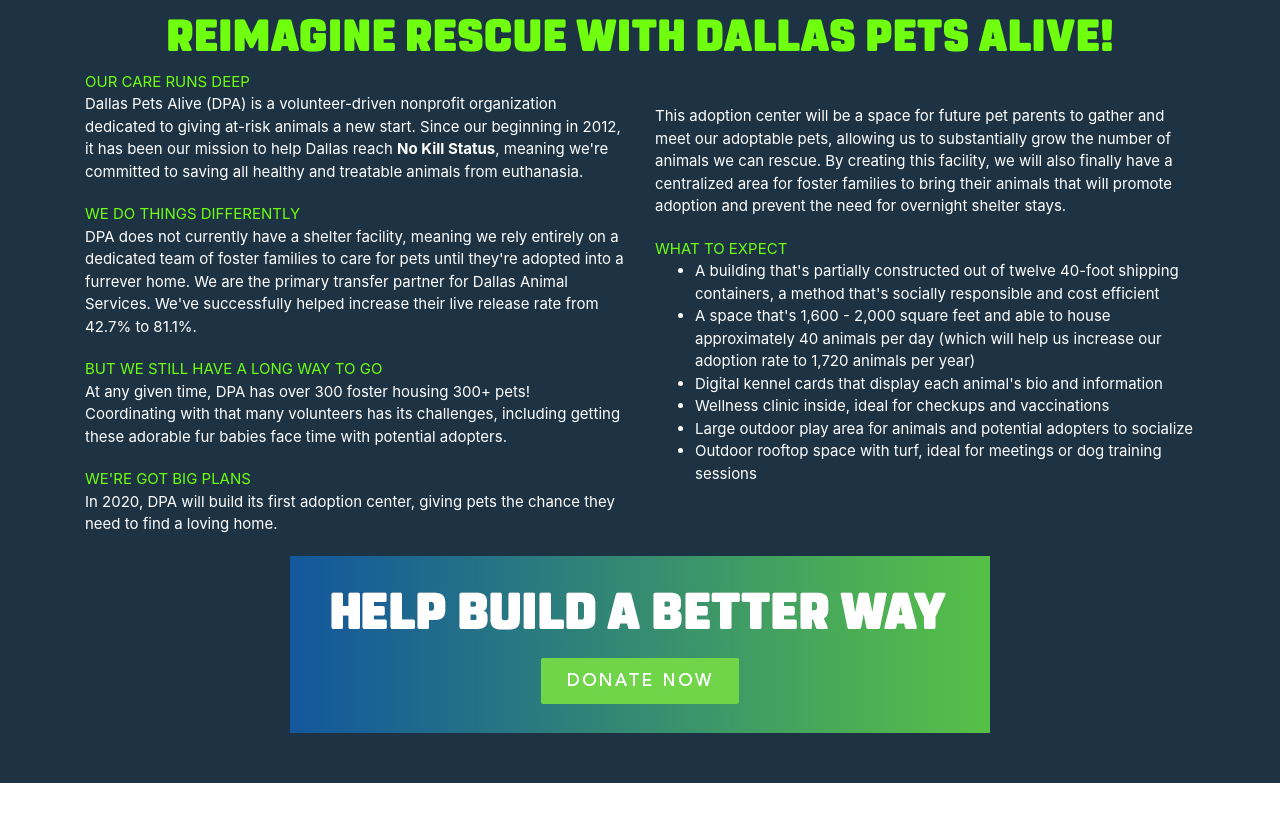
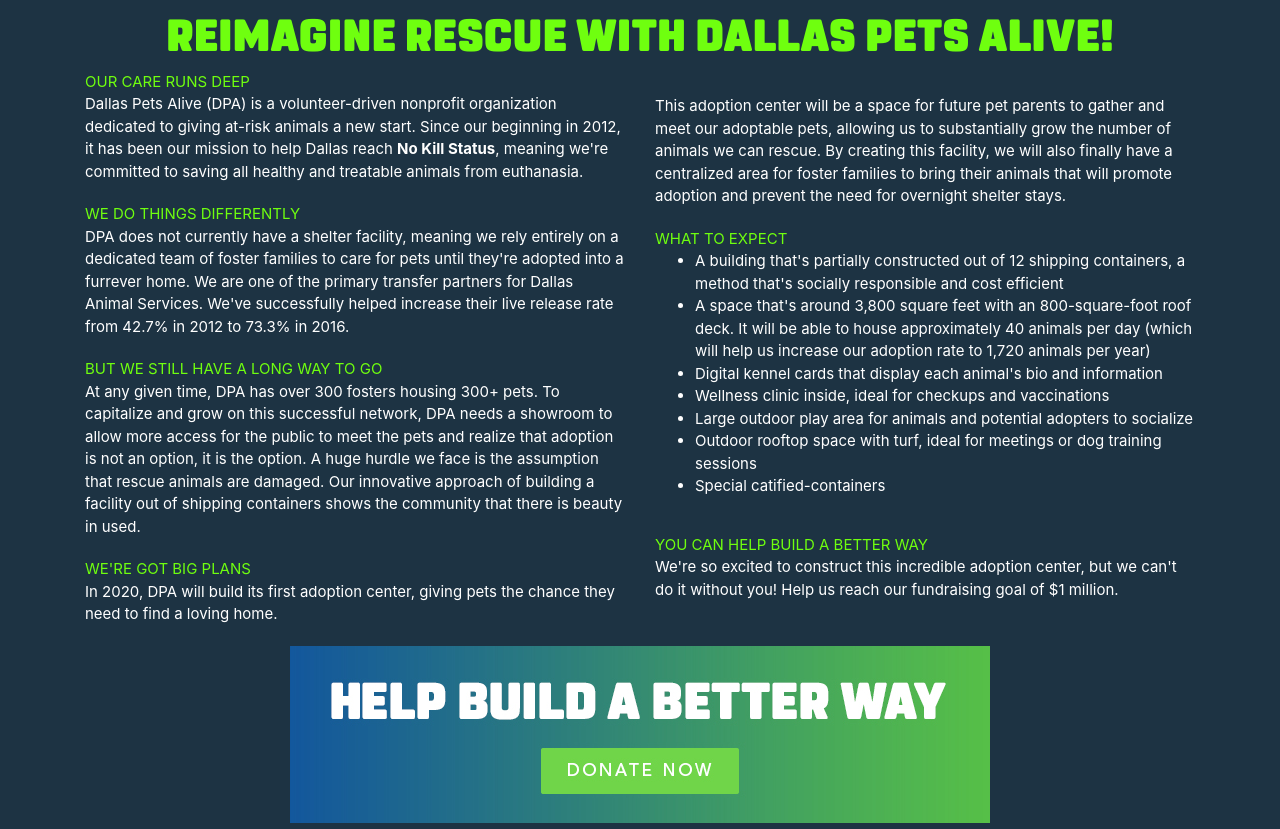
Before and after one commit to DallasPetsAlive/Build-a-Better-Way, a website: page index.html in a window 1280 px wide. Shown: the part 814-1643 px from the top of the page. Drawn offline with Linux system fonts and the light colour scheme; grey boxes are pictures that could not be loaded.

Commit message:
Update text and add email

```diff
--- a/index.html
+++ b/index.html
@@ -85,17 +85,20 @@
             </div>
             <div class="about-txt">
               DPA does not currently have a shelter facility, meaning we rely entirely on a dedicated team of foster
-              families to care for pets until they're adopted into a furrever home. We are the primary transfer partner
-              for Dallas Animal Services. We've successfully helped increase their live release rate from 42.7% to
-              81.1%.
+              families to care for pets until they're adopted into a furrever home. We are one of the primary transfer partners
+              for Dallas Animal Services. We've successfully helped increase their live release rate from 42.7% in 2012 to
+              73.3% in 2016.
             </div>
 
             <div class="small-green-title" style="padding-top: 20px;">
               BUT WE STILL HAVE A LONG WAY TO GO
             </div>
             <div class="about-txt">
-              At any given time, DPA has over 300 foster housing 300+ pets! Coordinating with that many volunteers has
-              its challenges, including getting these adorable fur babies face time with potential adopters.
+              At any given time, DPA has over 300 fosters housing 300+ pets. To capitalize and grow on this successful
+              network, DPA needs a showroom to allow more access for the public to meet the pets and realize that
+              adoption is not an option, it is the option. A huge hurdle we face is the assumption that rescue
+              animals are damaged. Our innovative approach of building a facility out of shipping containers shows
+              the community that there is beauty in used.
             </div>
 
             <div class="small-green-title" style="padding-top: 20px;">
@@ -120,15 +123,25 @@
             </div>
             <div class="about-txt">
               <ul>
-                <li>A building that's partially constructed out of twelve 40-foot shipping containers,
+                <li>A building that's partially constructed out of 12 shipping containers,
                 a method that's socially responsible and cost efficient</li>
-                <li>A space that's 1,600 - 2,000 square feet and able to house approximately 40 animals per day
-                (which will help us increase our adoption rate to 1,720 animals per year)</li>
+                <li>A space that's around 3,800 square feet with an 800-square-foot roof deck. It will be able
+                to house approximately 40 animals per day (which will help us increase our adoption rate
+                to 1,720 animals per year)</li>
                 <li>Digital kennel cards that display each animal's bio and information</li>
                 <li>Wellness clinic inside, ideal for checkups and vaccinations</li>
                 <li>Large outdoor play area for animals and potential adopters to socialize</li>
                 <li>Outdoor rooftop space with turf, ideal for meetings or dog training sessions</li>
+                <li>Special catified-containers</li>
               </ul>
+            </div>
+
+            <div class="small-green-title" style="padding-top: 20px;">
+              YOU CAN HELP BUILD A BETTER WAY
+            </div>
+            <div class="about-txt">
+              We're so excited to construct this incredible adoption center, but we can't do it without you! Help us
+              reach our fundraising goal of $1 million.
             </div>
 
 
@@ -162,6 +175,10 @@
               <b>$10,000</b> Office Spaces<br />
               <b>$5,000</b> Tree/Benches in Outdoor Play Yard<br />
               <b>$1,000</b> Legacy Stones<br />
+              <br />
+              For more information about naming rights, contact <a href="mailto:leslie@dallaspetsalive.org">
+              leslie@dallaspetsalive.org</a>.
+            </a>
             </div>
           </div>
 
```
Also changed, not shown: 1 other file.
